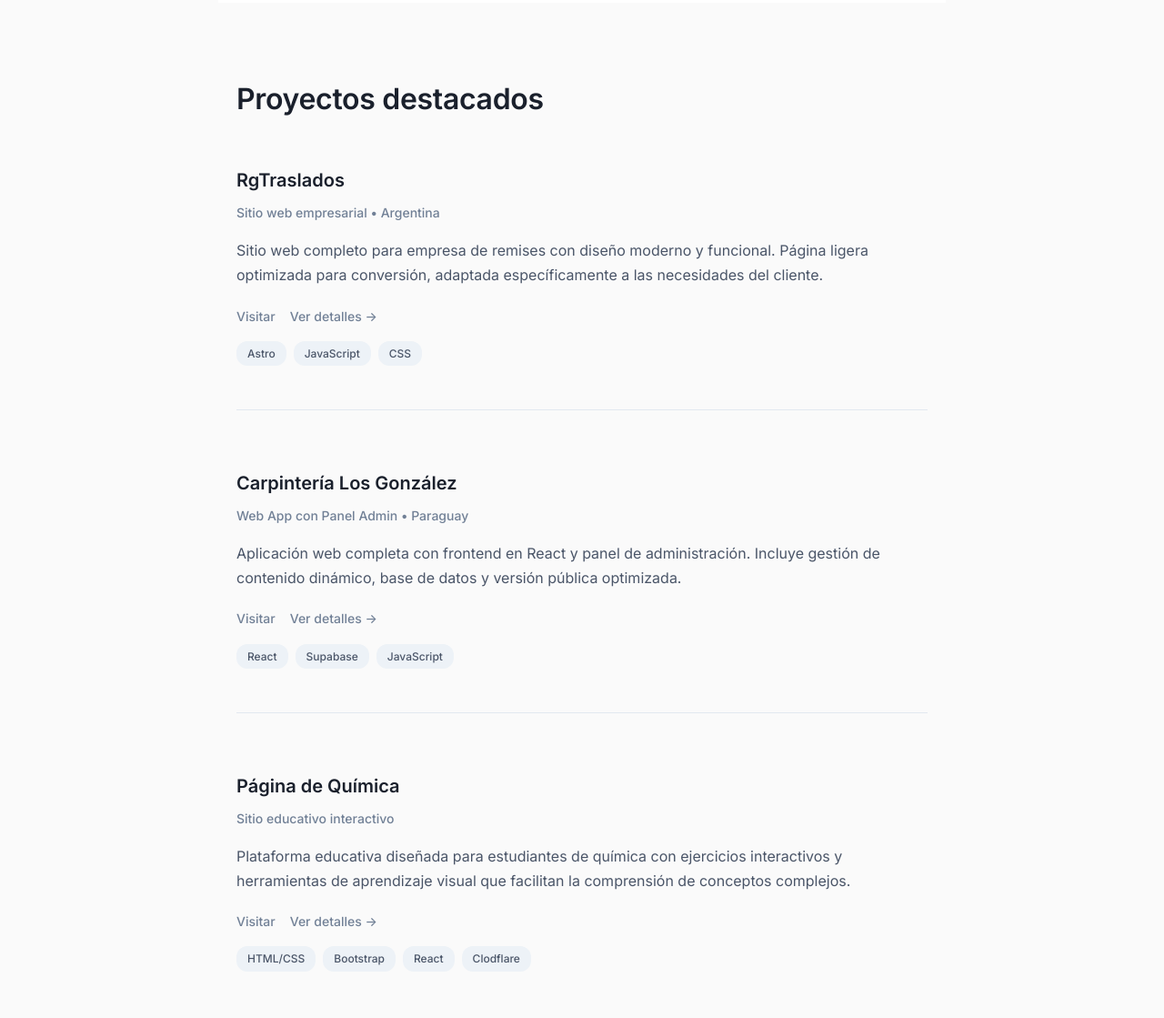
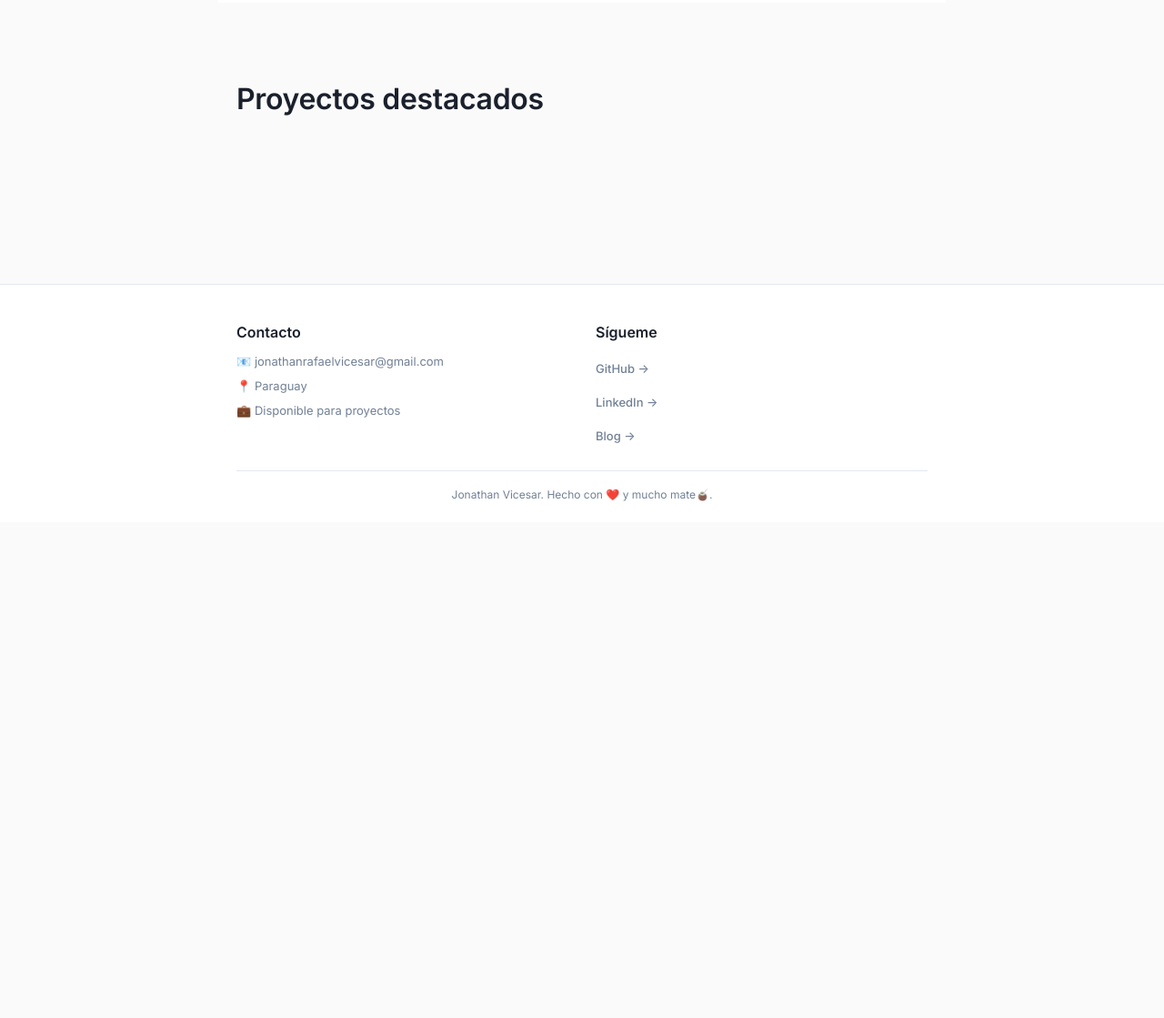
Before and after one commit to JonaVicesar/portfolio, a plain HTML site: page index.html in a window 1280 px wide. Shown: the part 1215-2334 px from the top of the page at 91% size. After the commit the page ends 1789 px from the top, so only its background shows below. Drawn offline with Linux system fonts and the light colour scheme.

Commit message:
feat: eliminar seccion de proyectos para cargarlos desde el json

```diff
--- a/index.html
+++ b/index.html
@@ -56,7 +56,6 @@
           <a href="#" class="btn btn-secondary" id="download-cv"
             >Descargar CV</a
           >
-
         </div>
       </section>
 
@@ -181,69 +180,8 @@
       <section class="projects" id="projects">
         <h2>Proyectos destacados</h2>
 
-        <div class="project">
-          <h3>RgTraslados</h3>
-          <p class="project-type">Sitio web empresarial • Argentina</p>
-          <p>
-            Sitio web completo para empresa de remises con diseño moderno y
-            funcional. Página ligera optimizada para conversión, adaptada
-            específicamente a las necesidades del cliente.
-          </p>
-          <div class="project-links">
-            <a href="https://rgtraslados.com">Visitar</a>
-            <a href="#" onclick="openProjectModal('rgtraslados')"
-              >Ver detalles -></a
-            >
-          </div>
-          <div class="project-tech">
-            <span class="tech-badge">Astro</span>
-            <span class="tech-badge">JavaScript</span>
-            <span class="tech-badge">CSS</span>
-          </div>
-        </div>
+        <!-- Contenedor de proyectos, ahora se cambian al json -->
 
-        <div class="project">
-          <h3>Carpintería Los González</h3>
-          <p class="project-type">Web App con Panel Admin • Paraguay</p>
-          <p>
-            Aplicación web completa con frontend en React y panel de
-            administración. Incluye gestión de contenido dinámico, base de datos
-            y versión pública optimizada.
-          </p>
-          <div class="project-links">
-            <a href="https://carpinteria-los-gonzalez-website.pages.dev/">Visitar</a>
-            <a href="#" onclick="openProjectModal('carpinteria')"
-              >Ver detalles -></a
-            >
-          </div>
-          <div class="project-tech">
-            <span class="tech-badge">React</span>
-            <span class="tech-badge">Supabase</span>
-            <span class="tech-badge">JavaScript</span>
-          </div>
-        </div>
-
-        <div class="project">
-          <h3>Página de Química</h3>
-          <p class="project-type">Sitio educativo interactivo</p>
-          <p>
-            Plataforma educativa diseñada para estudiantes de química con
-            ejercicios interactivos y herramientas de aprendizaje visual que
-            facilitan la comprensión de conceptos complejos.
-          </p>
-          <div class="project-links">
-            <a href="https://quiztablaperiodica.pages.dev/">Visitar</a>
-            <a href="#" onclick="openProjectModal('quimica')"
-              >Ver detalles -></a
-            >
-          </div>
-          <div class="project-tech">
-            <span class="tech-badge">HTML/CSS</span>
-            <span class="tech-badge">Bootstrap</span>
-            <span class="tech-badge">React</span>
-            <span class="tech-badge">Clodflare</span>
-          </div>
-        </div>
       </section>
 
       <!-- Modal para proyectos -->
@@ -273,7 +211,7 @@
                 ></span
               >
               <span>📍 Paraguay</span>
-              <span>💼 Disponible para proyectos</span>
+              <span class="available">💼 Disponible para proyectos</span>
             </div>
           </div>
           <div class="footer-right">
```
